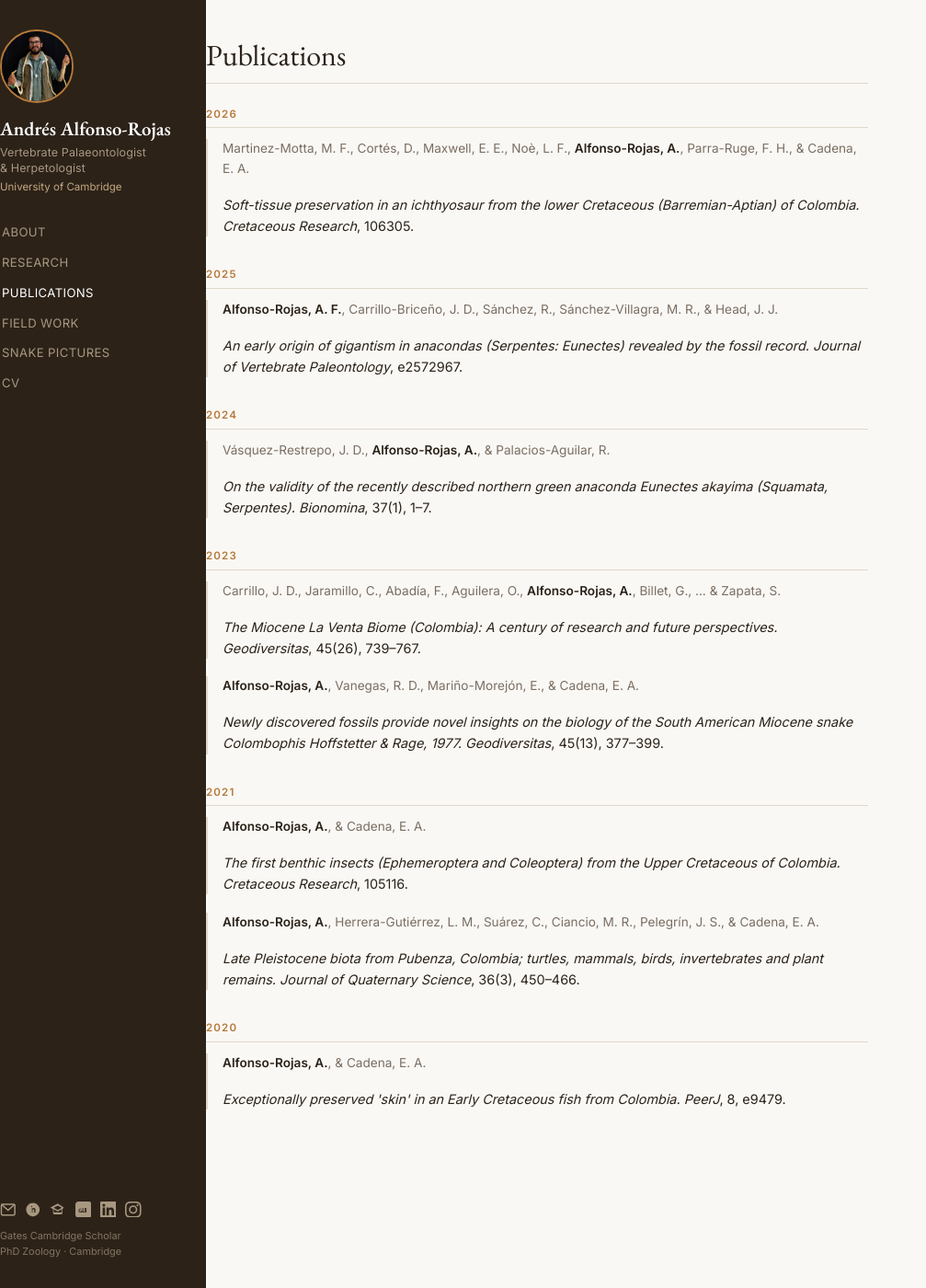
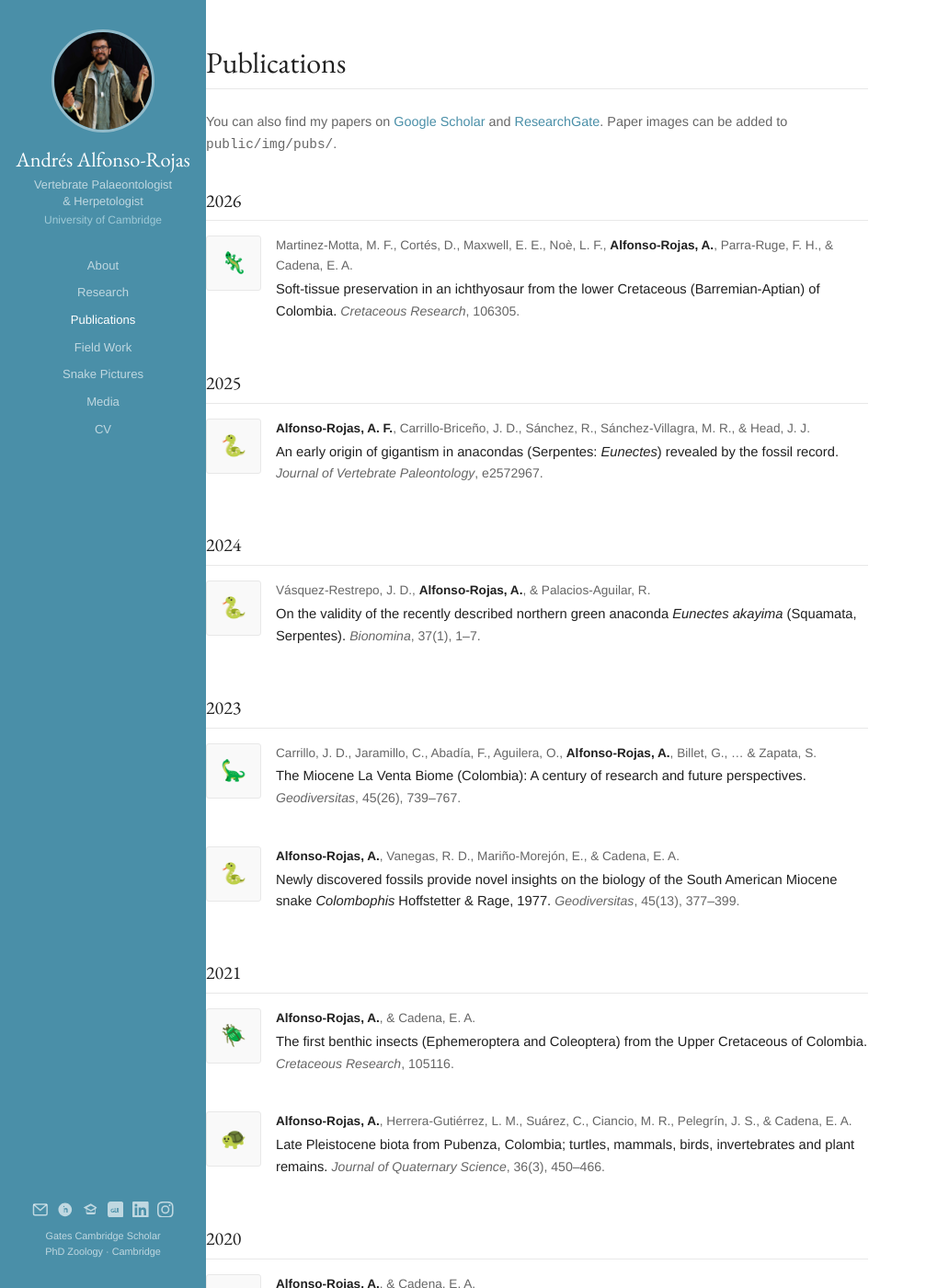
Before and after one commit to palaeophidia/palaeophidia.github.io, a Jekyll site: the page built from publications/index.md, in a window 1280 px wide and 1400 px high. Shown: the whole window at 92% size, without its empty margins (0-1007 px from the left). Built offline with Jekyll 4.4.1, drawn with Linux system fonts in a browser that asks for light colours.

Commit message:
Update to Jekyll theme

```diff
--- a/_layouts/default.html
+++ b/_layouts/default.html
@@ -27,6 +27,7 @@
         <a class="sidebar-nav-item{% if page.url contains '/publications' %} active{% endif %}" href="{{ '/publications/' | relative_url }}">Publications</a>
         <a class="sidebar-nav-item{% if page.url contains '/fieldwork' %} active{% endif %}" href="{{ '/fieldwork/' | relative_url }}">Field Work</a>
         <a class="sidebar-nav-item{% if page.url contains '/snakepics' %} active{% endif %}" href="{{ '/snakepics/' | relative_url }}">Snake Pictures</a>
+        <a class="sidebar-nav-item{% if page.url contains '/media' %} active{% endif %}" href="{{ '/media/' | relative_url }}">Media</a>
         <a class="sidebar-nav-item" href="{{ '/public/cv/Alfonso-Rojas_CV.pdf' | relative_url }}" target="_blank">CV</a>
       </nav>
 
--- a/public/css/main.css
+++ b/public/css/main.css
@@ -1,47 +1,49 @@
 /* ============================================================
    Palaeophidia — Andrés Alfonso-Rojas personal academic site
-   Based on Hyde theme by Mark Otto (MIT License)
-   Custom design: amber/fossil palette, EB Garamond + Inter
+   Hyde-style layout · teal sidebar · EB Garamond + PT Sans
    ============================================================ */
 
 /* --- Tokens ------------------------------------------------- */
 :root {
-  --amber:       #b5793a;
-  --amber-dark:  #8c5c26;
-  --amber-light: #e8c99a;
-  --bg:          #faf8f5;
-  --bg-sidebar:  #2c2218;
-  --fg:          #2a2218;
-  --fg-muted:    #7a6e62;
-  --fg-sidebar:  #e8ddd0;
-  --fg-sidebar-muted: #a89880;
-  --border:      #e0d8cc;
-  --card-bg:     #ffffff;
+  --teal:        #4a8fa8;
+  --teal-dark:   #326478;
+  --teal-light:  #a8d0dc;
+  --bg:          #ffffff;
+  --bg-sidebar:  #4a8fa8;
+  --fg:          #202020;
+  --fg-muted:    #666666;
+  --fg-sidebar:  #fff;
+  --fg-sidebar-muted: rgba(255,255,255,0.65);
+  --border:      #e8e8e8;
+  --card-bg:     #f9f9f9;
 
   --font-display: 'EB Garamond', Georgia, 'Times New Roman', serif;
-  --font-body:    'Inter', system-ui, -apple-system, sans-serif;
+  --font-body:    'PT Sans', 'Helvetica Neue', Arial, sans-serif;
 }
 
 @media (prefers-color-scheme: dark) {
   :root:not([data-theme="light"]) {
-    --bg:       #1a1510;
-    --bg-sidebar: #0f0c08;
-    --fg:       #e8ddd0;
-    --fg-muted: #9a8e82;
-    --border:   #3a3028;
-    --card-bg:  #231e18;
+    --bg:       #1a1a1a;
+    --bg-sidebar: #2a5c6e;
+    --fg:       #e8e8e8;
+    --fg-muted: #999999;
+    --border:   #333333;
+    --card-bg:  #242424;
     color-scheme: dark;
   }
 }
 :root[data-theme="dark"] {
-  --bg:       #1a1510;
-  --bg-sidebar: #0f0c08;
-  --fg:       #e8ddd0;
-  --fg-muted: #9a8e82;
-  --border:   #3a3028;
-  --card-bg:  #231e18;
+  --bg:       #1a1a1a;
+  --bg-sidebar: #2a5c6e;
+  --fg:       #e8e8e8;
+  --fg-muted: #999999;
+  --border:   #333333;
+  --card-bg:  #242424;
   color-scheme: dark;
 }
+
+/* --- Google Fonts ------------------------------------------ */
+@import url('https://fonts.googleapis.com/css2?family=EB+Garamond:ital,wght@0,400;0,600;1,400&family=PT+Sans:ital,wght@0,400;0,700;1,400&display=swap');
 
 /* --- Reset -------------------------------------------------- */
 *, *::before, *::after { box-sizing: border-box; }
@@ -54,7 +56,7 @@ body {
   background: var(--bg);
 }
 img { max-width: 100%; display: block; }
-a { color: var(--amber); text-decoration: none; }
+a { color: var(--teal); text-decoration: none; }
 a:hover { text-decoration: underline; }
 p { margin: 0 0 1.2em; }
 h1, h2, h3, h4 {
@@ -74,6 +76,7 @@ h1, h2, h3, h4 {
   color: var(--fg-sidebar);
   overflow-y: auto;
   z-index: 100;
+  text-align: center;
 }
 
 .sidebar-sticky {
@@ -85,7 +88,7 @@ h1, h2, h3, h4 {
 
 .content {
   margin-left: 14rem;
-  padding: 2.5rem 2.5rem 4rem;
+  padding: 3rem 3rem 4rem;
   max-width: 720px;
 }
 
@@ -96,62 +99,56 @@ h1, h2, h3, h4 {
   margin-bottom: 1rem;
 }
 .sidebar-photo {
-  width: 5rem;
-  height: 5rem;
+  width: 7rem;
+  height: 7rem;
   border-radius: 50%;
   object-fit: cover;
-  border: 2px solid var(--amber);
+  border: 3px solid rgba(255,255,255,0.4);
+  margin: 0 auto;
 }
 
 .sidebar-about h1 {
   font-family: var(--font-display);
-  font-size: 1.3rem;
-  font-weight: 600;
+  font-size: 1.4rem;
+  font-weight: 400;
   color: #fff;
-  margin: 0 0 0.25rem;
+  margin: 0 0 0.3rem;
   line-height: 1.2;
 }
 .sidebar-about h1 a { color: #fff; text-decoration: none; }
-.sidebar-about h1 a:hover { color: var(--amber-light); }
+.sidebar-about h1 a:hover { color: var(--teal-light); }
 
 .sidebar-about .lead {
-  font-size: 0.78rem;
+  font-size: 0.8rem;
   color: var(--fg-sidebar-muted);
   margin: 0 0 0.15rem;
   line-height: 1.4;
-  letter-spacing: 0.01em;
 }
 .sidebar-about .affil {
-  font-size: 0.72rem;
-  color: var(--amber-light);
+  font-size: 0.75rem;
+  color: var(--teal-light);
   margin: 0;
-  opacity: 0.8;
+  opacity: 0.9;
 }
 
 .sidebar-nav {
   margin: 1.5rem 0;
   display: flex;
   flex-direction: column;
-  gap: 0.1rem;
+  gap: 0;
 }
 .sidebar-nav-item {
   display: block;
-  padding: 0.3rem 0;
+  padding: 0.25rem 0;
   font-size: 0.82rem;
   color: var(--fg-sidebar-muted);
   text-decoration: none;
-  letter-spacing: 0.03em;
-  text-transform: uppercase;
   transition: color 0.15s;
-  border-left: 2px solid transparent;
-  padding-left: 0.75rem;
-  margin-left: -0.75rem;
 }
 .sidebar-nav-item:hover,
 .sidebar-nav-item.active {
   color: #fff;
   text-decoration: none;
-  border-left-color: var(--amber);
 }
 
 .sidebar-icons {
@@ -160,6 +157,7 @@ h1, h2, h3, h4 {
   gap: 0.6rem;
   margin-top: auto;
   padding-top: 1.5rem;
+  justify-content: center;
 }
 .sidebar-icons a {
   color: var(--fg-sidebar-muted);
@@ -167,7 +165,7 @@ h1, h2, h3, h4 {
   align-items: center;
   transition: color 0.15s;
 }
-.sidebar-icons a:hover { color: var(--amber-light); }
+.sidebar-icons a:hover { color: #fff; }
 .sidebar-icons svg { width: 1.1rem; height: 1.1rem; }
 
 .sidebar-footer {
@@ -175,7 +173,6 @@ h1, h2, h3, h4 {
   color: var(--fg-sidebar-muted);
   margin: 0.75rem 0 0;
   line-height: 1.5;
-  opacity: 0.7;
 }
 
 /* --- Page typography ---------------------------------------- */
@@ -184,106 +181,175 @@ h1, h2, h3, h4 {
   font-size: 2rem;
   font-weight: 400;
   margin: 0 0 1.5rem;
-  padding-bottom: 0.6rem;
+  padding-bottom: 0.5rem;
   border-bottom: 1px solid var(--border);
   color: var(--fg);
 }
 
 /* --- Home / About ------------------------------------------ */
 .about-intro {
-  font-family: var(--font-display);
-  font-size: 1.1rem;
+  font-size: 1rem;
   line-height: 1.75;
   color: var(--fg);
   margin-bottom: 2rem;
 }
 .about-section { margin-bottom: 1.5rem; }
 .about-section h3 {
-  font-size: 0.72rem;
-  text-transform: uppercase;
-  letter-spacing: 0.1em;
-  color: var(--amber);
-  margin: 0 0 0.4rem;
-  font-family: var(--font-body);
-  font-weight: 600;
+  font-family: var(--font-display);
+  font-size: 1.1rem;
+  font-weight: 400;
+  color: var(--fg);
+  margin: 0 0 0.3rem;
+  border-bottom: 1px solid var(--border);
+  padding-bottom: 0.2rem;
 }
-.about-section p { margin: 0; font-size: 0.92rem; color: var(--fg); }
-.about-section a { color: var(--amber); }
+.about-section p { margin: 0.5rem 0 0; font-size: 0.95rem; color: var(--fg); }
+.about-section a { color: var(--teal); }
 
 /* --- Research --------------------------------------------- */
 .research-project {
-  margin-bottom: 3rem;
-  padding-bottom: 2.5rem;
+  margin-bottom: 2.5rem;
+  padding-bottom: 2rem;
   border-bottom: 1px solid var(--border);
 }
 .research-project:last-child { border-bottom: none; }
 .research-project h2 {
   font-family: var(--font-display);
-  font-size: 1.4rem;
-  font-weight: 600;
-  margin: 0 0 0.85rem;
+  font-size: 1.3rem;
+  font-weight: 400;
+  margin: 0.4rem 0 0.75rem;
   color: var(--fg);
 }
 .research-project p { font-size: 0.95rem; color: var(--fg); }
-.research-project a { color: var(--amber); }
+.research-project a { color: var(--teal); }
 
 .research-tag {
   display: inline-block;
   font-size: 0.68rem;
   text-transform: uppercase;
   letter-spacing: 0.08em;
-  color: var(--amber);
+  color: var(--teal);
   font-family: var(--font-body);
-  font-weight: 600;
-  margin-bottom: 0.5rem;
+  font-weight: 700;
+  margin-bottom: 0.25rem;
 }
 
 /* --- Publications ----------------------------------------- */
 .pub-year-group { margin-bottom: 2rem; }
 .pub-year {
-  font-size: 0.72rem;
-  text-transform: uppercase;
-  letter-spacing: 0.1em;
-  color: var(--amber);
-  font-family: var(--font-body);
-  font-weight: 600;
-  margin: 0 0 0.75rem;
+  font-family: var(--font-display);
+  font-size: 1.25rem;
+  font-weight: 400;
+  color: var(--fg);
+  margin: 0 0 1rem;
   padding-bottom: 0.3rem;
   border-bottom: 1px solid var(--border);
 }
+
 .pub-item {
-  margin-bottom: 1.2rem;
-  padding-left: 1rem;
-  border-left: 2px solid var(--border);
-  font-size: 0.9rem;
+  display: flex;
+  gap: 1rem;
+  align-items: flex-start;
+  margin-bottom: 1.4rem;
+  font-size: 0.92rem;
   line-height: 1.6;
 }
-.pub-item:hover { border-left-color: var(--amber); }
-.pub-title { font-style: italic; color: var(--fg); }
-.pub-authors { color: var(--fg-muted); font-size: 0.85rem; }
-.pub-journal { color: var(--fg); }
-.pub-authors strong { color: var(--fg); font-weight: 600; }
-.pub-badge {
-  display: inline-block;
-  font-size: 0.65rem;
-  padding: 0.1em 0.5em;
-  border-radius: 2px;
-  margin-left: 0.4rem;
-  font-family: var(--font-body);
-  font-weight: 600;
-  letter-spacing: 0.05em;
-  text-transform: uppercase;
-  vertical-align: middle;
+.pub-item:hover .pub-thumb { opacity: 1; }
+
+.pub-thumb {
+  flex: 0 0 60px;
+  width: 60px;
+  height: 60px;
+  object-fit: cover;
+  border-radius: 3px;
+  border: 1px solid var(--border);
+  background: var(--card-bg);
+  opacity: 0.85;
+  transition: opacity 0.2s;
 }
-.pub-badge.inrev {
-  background: var(--amber-light);
-  color: var(--amber-dark);
+.pub-thumb-placeholder {
+  flex: 0 0 60px;
+  width: 60px;
+  height: 60px;
+  border-radius: 3px;
+  border: 1px solid var(--border);
+  background: var(--card-bg);
+  display: flex;
+  align-items: center;
+  justify-content: center;
+  font-size: 1.4rem;
+}
+.pub-body { flex: 1; min-width: 0; }
+
+.pub-title { color: var(--fg); }
+.pub-title a { color: var(--fg); }
+.pub-title a:hover { color: var(--teal); text-decoration: underline; }
+.pub-authors { color: var(--fg-muted); font-size: 0.85rem; margin-bottom: 0.2rem; }
+.pub-journal { color: var(--fg-muted); font-size: 0.88rem; }
+.pub-authors strong { color: var(--fg); font-weight: 700; }
+
+/* --- Media ------------------------------------------------- */
+.media-item {
+  display: flex;
+  gap: 1.2rem;
+  align-items: flex-start;
+  margin-bottom: 1.8rem;
+  padding-bottom: 1.8rem;
+  border-bottom: 1px solid var(--border);
+}
+.media-item:last-child { border-bottom: none; }
+.media-outlet-logo {
+  flex: 0 0 60px;
+  width: 60px;
+  height: 60px;
+  object-fit: contain;
+  border-radius: 3px;
+  border: 1px solid var(--border);
+  padding: 6px;
+  background: var(--bg);
+}
+.media-outlet-icon {
+  flex: 0 0 60px;
+  width: 60px;
+  height: 60px;
+  border-radius: 3px;
+  border: 1px solid var(--border);
+  background: var(--card-bg);
+  display: flex;
+  align-items: center;
+  justify-content: center;
+  font-size: 1.6rem;
+}
+.media-body { flex: 1; min-width: 0; }
+.media-title {
+  font-size: 0.97rem;
+  font-weight: 700;
+  color: var(--fg);
+  margin-bottom: 0.15rem;
+}
+.media-title a { color: var(--fg); }
+.media-title a:hover { color: var(--teal); text-decoration: underline; }
+.media-outlet {
+  font-size: 0.82rem;
+  color: var(--teal);
+  font-weight: 700;
+  margin-bottom: 0.2rem;
+}
+.media-desc {
+  font-size: 0.88rem;
+  color: var(--fg-muted);
+  margin: 0;
+}
+.media-date {
+  font-size: 0.78rem;
+  color: var(--fg-muted);
+  margin-top: 0.2rem;
 }
 
 /* --- Field Work ------------------------------------------- */
 .fieldwork-grid {
   display: grid;
-  grid-template-columns: repeat(auto-fill, minmax(280px, 1fr));
+  grid-template-columns: repeat(auto-fill, minmax(260px, 1fr));
   gap: 1.5rem;
   margin-top: 1.5rem;
 }
@@ -297,12 +363,6 @@ h1, h2, h3, h4 {
   width: 100%;
   aspect-ratio: 4/3;
   object-fit: cover;
-  background: var(--border);
-  display: flex;
-  align-items: center;
-  justify-content: center;
-  color: var(--fg-muted);
-  font-size: 0.8rem;
 }
 .fieldwork-card-body { padding: 1rem; }
 .fieldwork-card-title {
@@ -321,7 +381,7 @@ h1, h2, h3, h4 {
 .snakepics-intro { margin-bottom: 1.5rem; font-size: 0.95rem; }
 .snakepics-grid {
   display: grid;
-  grid-template-columns: repeat(auto-fill, minmax(240px, 1fr));
+  grid-template-columns: repeat(auto-fill, minmax(220px, 1fr));
   gap: 1rem;
 }
 .snakepics-item { position: relative; }
@@ -339,11 +399,12 @@ h1, h2, h3, h4 {
   margin-top: 0.3rem;
 }
 
-/* --- Placeholder boxes (for images not yet added) --------- */
+/* --- Placeholder boxes ------------------------------------ */
 .img-placeholder {
   width: 100%;
   aspect-ratio: 4/3;
-  background: var(--border);
+  background: var(--card-bg);
+  border: 1px solid var(--border);
   display: flex;
   align-items: center;
   justify-content: center;
@@ -368,17 +429,13 @@ h1, h2, h3, h4 {
     margin-left: 0;
     padding: 1.5rem 1rem 3rem;
   }
-  .sidebar-nav { flex-direction: row; flex-wrap: wrap; gap: 0; }
-  .sidebar-nav-item {
-    padding: 0.3rem 0.6rem;
-    border-left: none;
-    border-bottom: 2px solid transparent;
-    margin-left: 0;
+  .sidebar-nav {
+    flex-direction: row;
+    flex-wrap: wrap;
+    justify-content: center;
+    gap: 0.2rem;
   }
-  .sidebar-nav-item.active,
-  .sidebar-nav-item:hover {
-    border-left-color: transparent;
-    border-bottom-color: var(--amber);
-  }
+  .sidebar-nav-item { padding: 0.2rem 0.5rem; }
   .fieldwork-grid { grid-template-columns: 1fr; }
+  .pub-thumb, .pub-thumb-placeholder { flex: 0 0 48px; width: 48px; height: 48px; }
 }
--- a/publications/index.md
+++ b/publications/index.md
@@ -3,12 +3,17 @@ layout: page
 title: Publications
 ---
 
+<p style="font-size:0.9rem;color:var(--fg-muted);margin-bottom:2rem;">You can also find my papers on <a href="https://scholar.google.com/citations?user=_qzbKHcAAAAJ&hl=es&oi=sra" target="_blank">Google Scholar</a> and <a href="https://www.researchgate.net/profile/Andres-Alfonso-Rojas" target="_blank">ResearchGate</a>. Paper images can be added to <code>public/img/pubs/</code>.</p>
+
 <div class="pub-year-group">
 <p class="pub-year">2026</p>
 
 <div class="pub-item">
-  <p class="pub-authors">Martinez-Motta, M. F., Cortés, D., Maxwell, E. E., Noè, L. F., <strong>Alfonso-Rojas, A.</strong>, Parra-Ruge, F. H., &amp; Cadena, E. A.</p>
-  <p><span class="pub-title">Soft-tissue preservation in an ichthyosaur from the lower Cretaceous (Barremian-Aptian) of Colombia.</span> <span class="pub-journal"><em>Cretaceous Research</em>, 106305.</span></p>
+  <div class="pub-thumb-placeholder" title="Add image: public/img/pubs/martinez2026.jpg">🦎</div>
+  <div class="pub-body">
+    <p class="pub-authors">Martinez-Motta, M. F., Cortés, D., Maxwell, E. E., Noè, L. F., <strong>Alfonso-Rojas, A.</strong>, Parra-Ruge, F. H., &amp; Cadena, E. A.</p>
+    <p><span class="pub-title"><a href="https://doi.org/10.1016/j.cretres.2026.106305" target="_blank">Soft-tissue preservation in an ichthyosaur from the lower Cretaceous (Barremian-Aptian) of Colombia.</a></span> <span class="pub-journal"><em>Cretaceous Research</em>, 106305.</span></p>
+  </div>
 </div>
 </div>
 
@@ -16,8 +21,11 @@ title: Publications
 <p class="pub-year">2025</p>
 
 <div class="pub-item">
-  <p class="pub-authors"><strong>Alfonso-Rojas, A. F.</strong>, Carrillo-Briceño, J. D., Sánchez, R., Sánchez-Villagra, M. R., &amp; Head, J. J.</p>
-  <p><span class="pub-title">An early origin of gigantism in anacondas (Serpentes: <em>Eunectes</em>) revealed by the fossil record.</span> <span class="pub-journal"><em>Journal of Vertebrate Paleontology</em>, e2572967.</span></p>
+  <div class="pub-thumb-placeholder" title="Add image: public/img/pubs/alfonso2025.jpg">🐍</div>
+  <div class="pub-body">
+    <p class="pub-authors"><strong>Alfonso-Rojas, A. F.</strong>, Carrillo-Briceño, J. D., Sánchez, R., Sánchez-Villagra, M. R., &amp; Head, J. J.</p>
+    <p><span class="pub-title"><a href="https://doi.org/10.1080/02724634.2025.2572967" target="_blank">An early origin of gigantism in anacondas (Serpentes: <em>Eunectes</em>) revealed by the fossil record.</a></span> <span class="pub-journal"><em>Journal of Vertebrate Paleontology</em>, e2572967.</span></p>
+  </div>
 </div>
 </div>
 
@@ -25,8 +33,11 @@ title: Publications
 <p class="pub-year">2024</p>
 
 <div class="pub-item">
-  <p class="pub-authors">Vásquez-Restrepo, J. D., <strong>Alfonso-Rojas, A.</strong>, &amp; Palacios-Aguilar, R.</p>
-  <p><span class="pub-title">On the validity of the recently described northern green anaconda <em>Eunectes akayima</em> (Squamata, Serpentes).</span> <span class="pub-journal"><em>Bionomina</em>, 37(1), 1–7.</span></p>
+  <div class="pub-thumb-placeholder" title="Add image: public/img/pubs/vasquez2024.jpg">🐍</div>
+  <div class="pub-body">
+    <p class="pub-authors">Vásquez-Restrepo, J. D., <strong>Alfonso-Rojas, A.</strong>, &amp; Palacios-Aguilar, R.</p>
+    <p><span class="pub-title"><a href="https://doi.org/10.11646/bionomina.37.1.1" target="_blank">On the validity of the recently described northern green anaconda <em>Eunectes akayima</em> (Squamata, Serpentes).</a></span> <span class="pub-journal"><em>Bionomina</em>, 37(1), 1–7.</span></p>
+  </div>
 </div>
 </div>
 
@@ -34,13 +45,19 @@ title: Publications
 <p class="pub-year">2023</p>
 
 <div class="pub-item">
-  <p class="pub-authors">Carrillo, J. D., Jaramillo, C., Abadía, F., Aguilera, O., <strong>Alfonso-Rojas, A.</strong>, Billet, G., … &amp; Zapata, S.</p>
-  <p><span class="pub-title">The Miocene La Venta Biome (Colombia): A century of research and future perspectives.</span> <span class="pub-journal"><em>Geodiversitas</em>, 45(26), 739–767.</span></p>
+  <div class="pub-thumb-placeholder" title="Add image: public/img/pubs/carrillo2023.jpg">🦕</div>
+  <div class="pub-body">
+    <p class="pub-authors">Carrillo, J. D., Jaramillo, C., Abadía, F., Aguilera, O., <strong>Alfonso-Rojas, A.</strong>, Billet, G., … &amp; Zapata, S.</p>
+    <p><span class="pub-title"><a href="https://doi.org/10.5252/geodiversitas2023v45a26" target="_blank">The Miocene La Venta Biome (Colombia): A century of research and future perspectives.</a></span> <span class="pub-journal"><em>Geodiversitas</em>, 45(26), 739–767.</span></p>
+  </div>
 </div>
 
 <div class="pub-item">
-  <p class="pub-authors"><strong>Alfonso-Rojas, A.</strong>, Vanegas, R. D., Mariño-Morejón, E., &amp; Cadena, E. A.</p>
-  <p><span class="pub-title">Newly discovered fossils provide novel insights on the biology of the South American Miocene snake <em>Colombophis</em> Hoffstetter &amp; Rage, 1977.</span> <span class="pub-journal"><em>Geodiversitas</em>, 45(13), 377–399.</span></p>
+  <div class="pub-thumb-placeholder" title="Add image: public/img/pubs/alfonso2023.jpg">🐍</div>
+  <div class="pub-body">
+    <p class="pub-authors"><strong>Alfonso-Rojas, A.</strong>, Vanegas, R. D., Mariño-Morejón, E., &amp; Cadena, E. A.</p>
+    <p><span class="pub-title"><a href="https://doi.org/10.5252/geodiversitas2023v45a13" target="_blank">Newly discovered fossils provide novel insights on the biology of the South American Miocene snake <em>Colombophis</em> Hoffstetter &amp; Rage, 1977.</a></span> <span class="pub-journal"><em>Geodiversitas</em>, 45(13), 377–399.</span></p>
+  </div>
 </div>
 </div>
 
@@ -48,13 +65,19 @@ title: Publications
 <p class="pub-year">2021</p>
 
 <div class="pub-item">
-  <p class="pub-authors"><strong>Alfonso-Rojas, A.</strong>, &amp; Cadena, E. A.</p>
-  <p><span class="pub-title">The first benthic insects (Ephemeroptera and Coleoptera) from the Upper Cretaceous of Colombia.</span> <span class="pub-journal"><em>Cretaceous Research</em>, 105116.</span></p>
+  <div class="pub-thumb-placeholder" title="Add image: public/img/pubs/alfonso2021a.jpg">🪲</div>
+  <div class="pub-body">
+    <p class="pub-authors"><strong>Alfonso-Rojas, A.</strong>, &amp; Cadena, E. A.</p>
+    <p><span class="pub-title"><a href="https://doi.org/10.1016/j.cretres.2021.105116" target="_blank">The first benthic insects (Ephemeroptera and Coleoptera) from the Upper Cretaceous of Colombia.</a></span> <span class="pub-journal"><em>Cretaceous Research</em>, 105116.</span></p>
+  </div>
 </div>
 
 <div class="pub-item">
-  <p class="pub-authors"><strong>Alfonso-Rojas, A.</strong>, Herrera-Gutiérrez, L. M., Suárez, C., Ciancio, M. R., Pelegrín, J. S., &amp; Cadena, E. A.</p>
-  <p><span class="pub-title">Late Pleistocene biota from Pubenza, Colombia; turtles, mammals, birds, invertebrates and plant remains.</span> <span class="pub-journal"><em>Journal of Quaternary Science</em>, 36(3), 450–466.</span></p>
+  <div class="pub-thumb-placeholder" title="Add image: public/img/pubs/alfonso2021b.jpg">🐢</div>
+  <div class="pub-body">
+    <p class="pub-authors"><strong>Alfonso-Rojas, A.</strong>, Herrera-Gutiérrez, L. M., Suárez, C., Ciancio, M. R., Pelegrín, J. S., &amp; Cadena, E. A.</p>
+    <p><span class="pub-title"><a href="https://doi.org/10.1002/jqs.3186" target="_blank">Late Pleistocene biota from Pubenza, Colombia; turtles, mammals, birds, invertebrates and plant remains.</a></span> <span class="pub-journal"><em>Journal of Quaternary Science</em>, 36(3), 450–466.</span></p>
+  </div>
 </div>
 </div>
 
@@ -62,7 +85,10 @@ title: Publications
 <p class="pub-year">2020</p>
 
 <div class="pub-item">
-  <p class="pub-authors"><strong>Alfonso-Rojas, A.</strong>, &amp; Cadena, E. A.</p>
-  <p><span class="pub-title">Exceptionally preserved 'skin' in an Early Cretaceous fish from Colombia.</span> <span class="pub-journal"><em>PeerJ</em>, 8, e9479.</span></p>
+  <div class="pub-thumb-placeholder" title="Add image: public/img/pubs/alfonso2020.jpg">🐟</div>
+  <div class="pub-body">
+    <p class="pub-authors"><strong>Alfonso-Rojas, A.</strong>, &amp; Cadena, E. A.</p>
+    <p><span class="pub-title"><a href="https://doi.org/10.7717/peerj.9479" target="_blank">Exceptionally preserved 'skin' in an Early Cretaceous fish from Colombia.</a></span> <span class="pub-journal"><em>PeerJ</em>, 8, e9479.</span></p>
+  </div>
 </div>
 </div>
```
Also changed, not shown: media/index.md (added, +26 -0 lines), snakepics/Python_regius.jpg (added).
